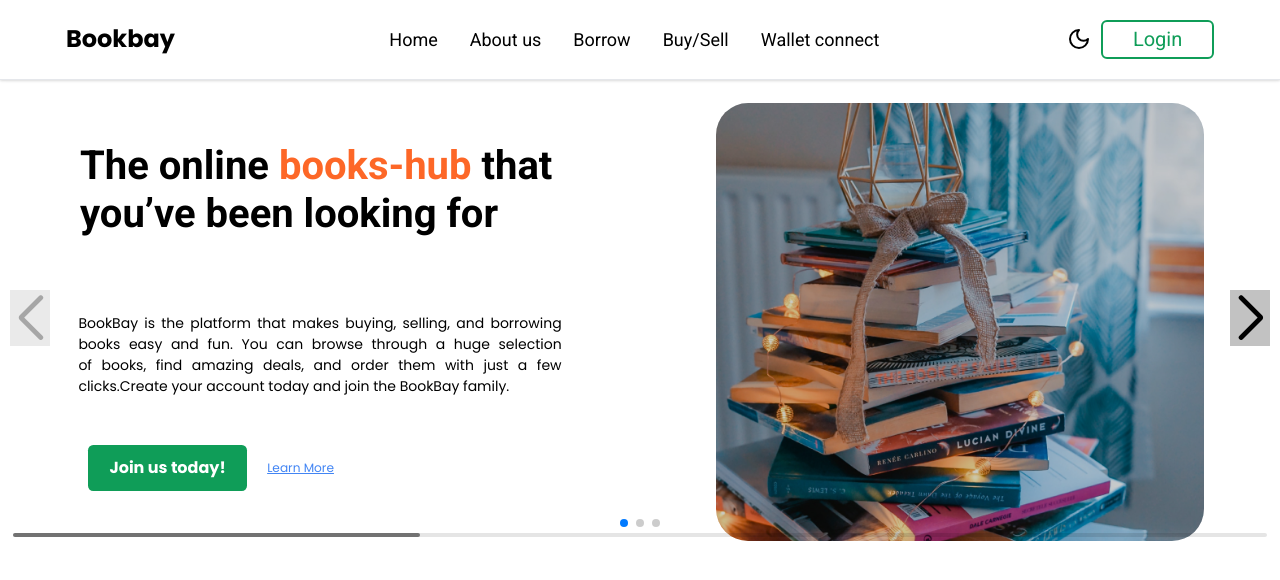
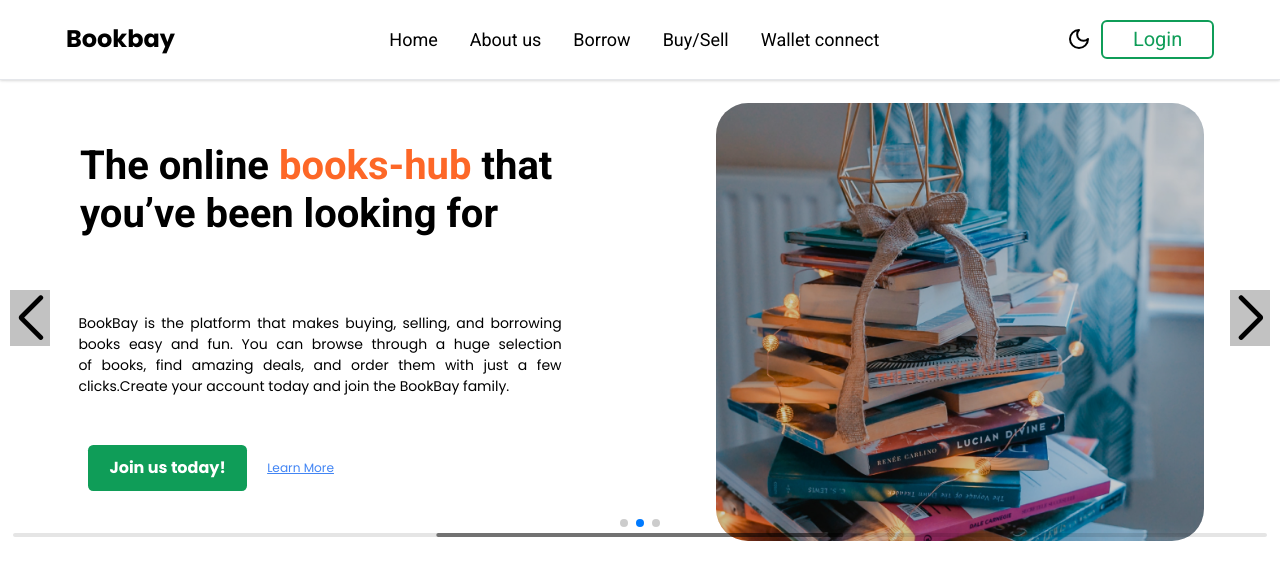
Before and after one commit to smartrogo/Bookbay, a React (Vite) app: page /hero in a window 1280 px wide. Shown: the top 580 px of the page. Built offline with nearby package versions, Linux system fonts and the light colour scheme; some icons are missing; a web font is replaced by a local one.

Commit message:
landing page

```diff
--- a/src/components/Hero.jsx
+++ b/src/components/Hero.jsx
@@ -50,10 +50,10 @@ export const Hero = ({ menuRef, isSidebarOpen }) => {
       modules={[Navigation, Autoplay, Pagination, Scrollbar, A11y]}
       spaceBetween={50}
       slidesPerView={1}
-      // autoplay={{
-      //   delay: 2500,
-      //   disableOnInteraction: false,
-      // }}
+      autoplay={{
+        delay: 2500,
+        disableOnInteraction: false,
+      }}
       navigation
       pagination={{
         clickable: true,
@@ -101,18 +101,10 @@ export const Hero = ({ menuRef, isSidebarOpen }) => {
       </SwiperSlide>
 
       <SwiperSlide>
-        <SlideShow
-          paragrhap={para}
-          heading={head}
-          img={hero1}
-        />
+        <SlideShow paragrhap={para} heading={head} img={hero1} />
       </SwiperSlide>
       <SwiperSlide>
-      <SlideShow
-          paragrhap={para}
-          heading={head}
-          img={hero1}
-        />
+        <SlideShow paragrhap={para} heading={head} img={hero1} />
       </SwiperSlide>
     </Swiper>
   );
```
